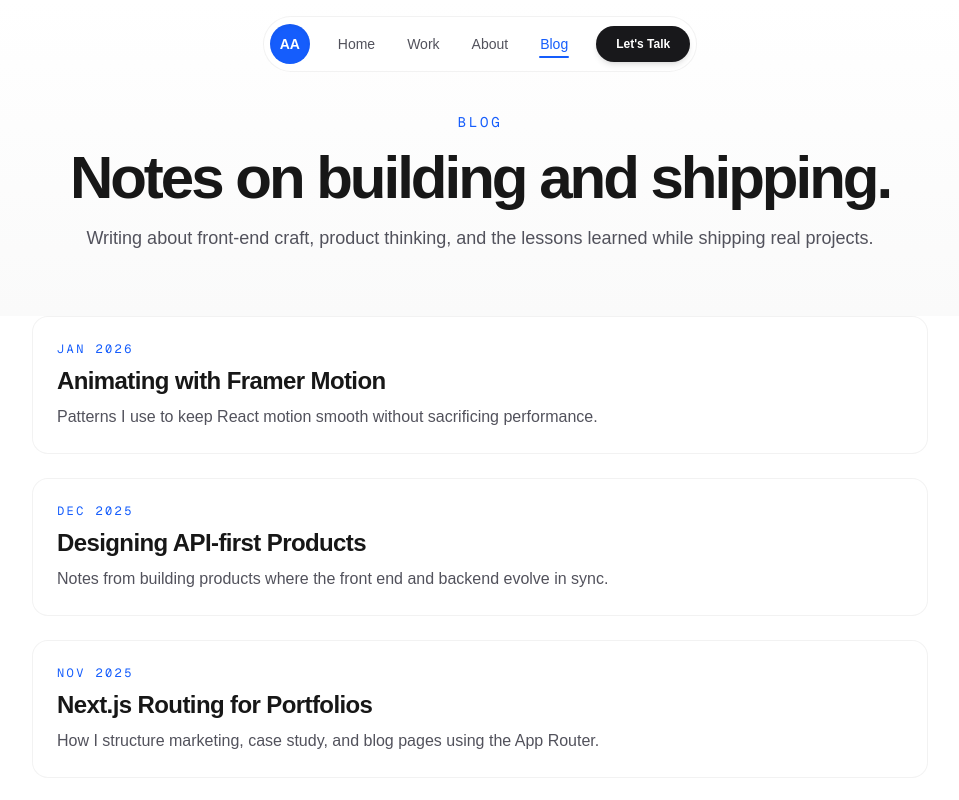
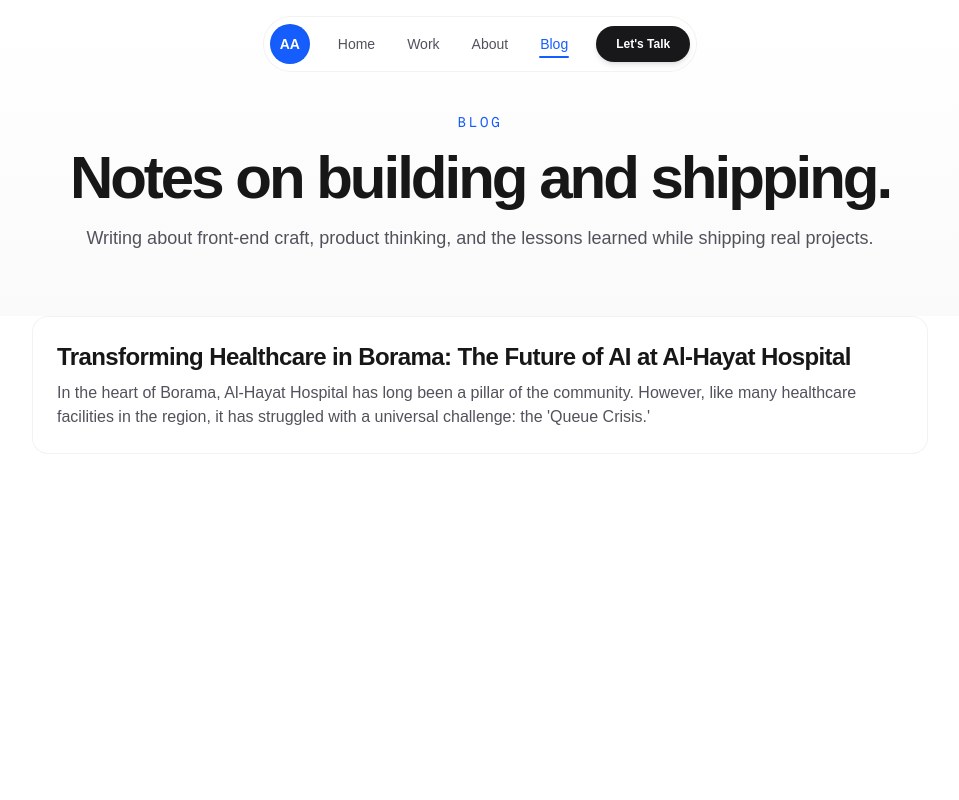
Before and after one commit to Abdulahia-39/portfolio, a Next.js app: page /blog in a window 1280 px wide. Shown: the top 800 px of the page, without its empty margins (160-1119 px from the left). Built offline with nearby package versions, Linux system fonts and the light colour scheme.

Commit message:
implemented blog feature

```diff
--- a/src/app/blog/[slug]/page.js
+++ b/src/app/blog/[slug]/page.js
@@ -1,24 +1,122 @@
 import Navbar from "@/components/navbar";
 import { posts } from "@/data/blog";
 import { notFound } from "next/navigation";
+import Image from "next/image";
+
+const slugify = (value) =>
+  value
+    .toLowerCase()
+    .trim()
+    .replace(/[^a-z0-9]+/g, "-")
+    .replace(/(^-|-$)+/g, "");
+
+const getPostUrl = (post) =>
+  post.url ?? (post.id ? String(post.id) : slugify(post.title));
+
+const getPostExcerpt = (post) => {
+  if (!post) return "";
+  const firstParagraph = post?.content?.find(
+    (block) => block.type === "paragraph" && block.text,
+  );
+  return firstParagraph?.text ?? "";
+};
+
+const findPostBySlug = (slug) =>
+  posts.find((post) => {
+    if (!slug) return false;
+    if (post.url === slug) return true;
+    const canonicalSlug = getPostUrl(post);
+    if (canonicalSlug === slug) return true;
+    if (slugify(post.title) === slug) return true;
+    if (post.id != null && String(post.id) === slug) return true;
+    return false;
+  });
+
+// app/blog/[slug]/page.js
+
+const renderContentBlock = (block, index) => {
+  if (!block) return null;
+
+  switch (block.type) {
+    case "header":
+      const Tag = block.level === 3 ? "h3" : "h2";
+      const sizeClass = block.level === 3 ? "text-2xl" : "text-3xl";
+      return (
+        <Tag
+          key={index}
+          className={`${sizeClass} font-bold text-zinc-900 dark:text-zinc-100 mt-12 mb-4 tracking-tight`}
+        >
+          {block.text}
+        </Tag>
+      );
+
+    case "list":
+      return (
+        <ul key={index} className="my-6 space-y-3 list-none">
+          {block.items?.map((item, itemIndex) => (
+            <li key={itemIndex} className="flex items-start">
+              <span className="text-blue-500 mr-3 mt-1.5 flex-shrink-0">•</span>
+              <span className="text-zinc-700 dark:text-zinc-300 leading-relaxed">
+                {item}
+              </span>
+            </li>
+          ))}
+        </ul>
+      );
+
+    case "paragraph":
+      return (
+        <p
+          key={index}
+          className="text-lg leading-8 text-zinc-700 dark:text-zinc-300 mb-6"
+        >
+          {block.text}
+        </p>
+      );
+
+    case "image":
+      return (
+        <figure key={index} className="my-12">
+          <div className="relative aspect-video overflow-hidden rounded-xl border border-zinc-200 dark:border-zinc-800">
+            <Image
+              src={block.src}
+              alt={block.alt || "Article image"}
+              fill
+              className="object-cover transition-transform duration-500 hover:scale-105"
+              sizes="(max-width: 768px) 100vw, 800px"
+            />
+          </div>
+          {block.caption && (
+            <figcaption className="mt-4 text-center text-sm text-zinc-500 dark:text-zinc-400 italic">
+              {block.caption}
+            </figcaption>
+          )}
+        </figure>
+      );
+
+    default:
+      return null;
+  }
+};
 
 export function generateStaticParams() {
-  return posts.map((post) => ({ slug: post.slug }));
+  return posts.map((post) => ({ slug: getPostUrl(post) }));
 }
 
-export function generateMetadata({ params }) {
-    const { slug } = params;
-  const post = posts.find((p) => p.slug === slug);
+export async function generateMetadata({ params }) {
+  const { slug } = await params;
+  const post = findPostBySlug(slug);
   if (!post) return { title: "Post not found" };
   return {
     title: `${post.title} — Blog`,
-    description: post.summary,
+    description: getPostExcerpt(post),
   };
 }
 
 export default async function BlogPostPage({ params }) {
-    const { slug } = await params;
-  const post = posts.find((p) => p.slug === slug);
+  const { slug } = await params; // <--- Await here
+  const post = findPostBySlug(slug);
+
   if (!post) {
     notFound();
   }
@@ -29,14 +127,11 @@ export default async function BlogPostPage({ params }) {
 
       <section className="pt-28 pb-16 px-6 bg-gradient-to-b from-white to-zinc-50 dark:from-black dark:to-zinc-950">
         <div className="max-w-3xl mx-auto space-y-4">
-          <p className="text-xs font-mono uppercase tracking-[0.2em] text-blue-600">
-            {post.date}
-          </p>
           <h1 className="text-4xl md:text-5xl font-bold tracking-tight dark:text-white">
             {post.title}
           </h1>
           <p className="text-lg text-zinc-600 dark:text-zinc-400">
-            {post.summary}
+            {getPostExcerpt(post)}
           </p>
         </div>
       </section>
@@ -44,7 +139,9 @@ export default async function BlogPostPage({ params }) {
       <section className="pb-24 px-6">
         <div className="max-w-3xl mx-auto space-y-8">
           <article className="prose prose-zinc dark:prose-invert max-w-none">
-            <p>{post.content}</p>
+            {post.content?.map((block, index) =>
+              renderContentBlock(block, index),
+            )}
           </article>
         </div>
       </section>
--- a/src/app/blog/page.js
+++ b/src/app/blog/page.js
@@ -1,6 +1,24 @@
 import Navbar from "@/components/navbar";
 import Link from "next/link";
 import { posts } from "@/data/blog";
+
+const slugify = (value) =>
+  value
+    .toLowerCase()
+    .trim()
+    .replace(/[^a-z0-9]+/g, "-")
+    .replace(/(^-|-$)+/g, "");
+
+const getPostUrl = (post) =>
+  post.url ?? post.slug ?? (post.id ? String(post.id) : slugify(post.title));
+
+const getPostSummary = (post) => {
+  if (post.summary) return post.summary;
+  const firstParagraph = post.content?.find(
+    (block) => block.type === "paragraph" && block.text,
+  );
+  return firstParagraph?.text ?? "";
+};
 
 export default function BlogPage() {
   return (
@@ -24,21 +42,20 @@ export default function BlogPage() {
 
       <section className="pb-24 px-6">
         <div className="max-w-4xl mx-auto grid gap-6">
-          {posts.map((post) => (
-            <Link key={post.slug} href={`/blog/${post.slug}`} className="block">
+          {posts.map((post) => {
+            const slug = getPostUrl(post);
+            const summary = getPostSummary(post);
+            return (
+              <Link key={post.id} href={`/blog/${slug}`} className="block">
                 <article className="p-6 rounded-2xl border border-black/5 dark:border-white/10 bg-white/60 dark:bg-zinc-900/60 backdrop-blur-sm hover:border-blue-500/30 transition-colors">
-                <p className="text-xs font-mono uppercase tracking-[0.2em] text-blue-600 mb-2">
-                  {post.date}
-                </p>
                   <h2 className="text-2xl font-bold tracking-tight dark:text-white mb-2">
                     {post.title}
                   </h2>
-                <p className="text-zinc-600 dark:text-zinc-400">
-                  {post.summary}
-                </p>
+                  <p className="text-zinc-600 dark:text-zinc-400">{summary}</p>
                 </article>
               </Link>
-          ))}
+            );
+          })}
         </div>
       </section>
     </main>
--- a/src/data/blog.js
+++ b/src/data/blog.js
@@ -1,32 +1,125 @@
+import { url } from "inspector";
+import agile from "@/assets/projectpics/agile.jpg";
+import { type } from "os";
+
 export const posts = [
   {
-    slug: "animating-with-framer-motion",
-    title: "Animating with Framer Motion",
-    date: "Jan 2026",
-    summary:
-      "Patterns I use to keep React motion smooth without sacrificing performance.",
-    content:
-      "This post covers motion layout, reduction of layout thrash, and using spring presets for consistency across components.",
-    tags: ["Framer Motion", "React", "Performance"],
-  },
-  {
-    slug: "designing-api-first-products",
-    title: "Designing API-first Products",
-    date: "Dec 2025",
-    summary:
-      "Notes from building products where the front end and backend evolve in sync.",
-    content:
-      "Thoughts on schema versioning, client contracts, and making DX reflect product priorities.",
-    tags: ["Product", "API", "DX"],
-  },
-  {
-    slug: "nextjs-routing-for-portfolios",
-    title: "Next.js Routing for Portfolios",
-    date: "Nov 2025",
-    summary:
-      "How I structure marketing, case study, and blog pages using the App Router.",
-    content:
-      "A pragmatic tour through layouts, nested routes, and dynamic params.",
-    tags: ["Next.js", "Routing"],
+    id: 1,
+    title:
+      "Transforming Healthcare in Borama: The Future of AI at Al-Hayat Hospital",
+    url: "transforming-healthcare-borama-ai-al-hayat",
+    content: [
+      {
+        type: "paragraph",
+        text: "In the heart of Borama, Al-Hayat Hospital has long been a pillar of the community. However, like many healthcare facilities in the region, it has struggled with a universal challenge: the 'Queue Crisis.'",
+      },
+      {
+        type: "paragraph",
+        text: "Currently, patients must travel up to 3 kilometers—often while feeling unwell—just to stand in a long line to book a future appointment. This manual process isn't just tiring; it’s inefficient and creates a crowded environment where infectious diseases can easily spread.",
+      },
+      {
+        type: "paragraph",
+        text: "But change is coming. Our latest project, the AI-Powered Consultation and Booking App, is designed to move Al-Hayat Hospital into the digital age.",
+      },
+      {
+        type: "header",
+        level: 2,
+        text: "The Problem: Beyond Just a Long Wait",
+      },
+      {
+        type: "paragraph",
+        text: "The current system at Al-Hayat is purely manual. This leads to:",
+      },
+      {
+        type: "list",
+        items: [
+          "Geographical Barriers: The 3km journey is a physical and financial burden.",
+          "Administrative Overload: Staff are overwhelmed by physical paperwork and constant phone calls.",
+          "Health Risks: Crowded waiting areas increase the risk of spreading infectious diseases.",
+          "High No-Show Rates: Without digital reminders, many appointments are simply forgotten.",
+        ],
+      },
+      {
+        type: "header",
+        level: 2,
+        text: "The Solution: A Smart Digital Gateway",
+      },
+      {
+        type: "paragraph",
+        text: "We aren't just building a booking app; we are building an Intelligent Triage System. By leveraging Artificial Intelligence, the app will act as a digital 'first responder.'",
+      },
+      {
+        type: "header",
+        level: 3,
+        text: "Key Features of the App:",
+      },
+      {
+        type: "list",
+        items: [
+          "AI Symptom Checker: Using Natural Language Processing (NLP), the app analyzes symptoms and suggests whether you need an urgent in-person visit or a simple video consultation.",
+          "Real-Time Booking: No more physical lines. Patients can see a doctor’s live schedule and book a slot in seconds.",
+          "Telemedicine Integration: For non-emergency cases, patients can consult with Al-Hayat’s specialists via secure video calls from home.",
+          "Instant Notifications: Automated SMS and email reminders ensure you never miss your appointment.",
+        ],
+      },
+      {
+        type: "header",
+        level: 2,
+        text: "How We’re Building It (The Tech Behind the Magic)",
+      },
+      {
+        type: "paragraph",
+        text: 'To ensure the app is reliable and secure, we adopted the Agile Methodology. This means we build the app in "sprints," constantly testing and improving it based on feedback from real doctors and patients at Al-Hayat.',
+      },
+      {
+        type: "image",
+        src: agile,
+        alt: "Agile development process",
+        caption: "Agile development process in action.",
+      },
+      {
+        type: "paragraph",
+        text: "Our technical stack is built for the future:",
+      },
+      {
+        type: "list",
+        items: [
+          "Frontend: Developed with JavaScript and frameworks like Flutter or React Native for a smooth experience on any smartphone.",
+          "Intelligence: Python powers the AI engine, ensuring clinical accuracy.",
+          "Security: A MongoDB database hosted on a scalable cloud ensures that your medical records are encrypted and HIPAA-compliant.",
+        ],
+      },
+      {
+        type: "header",
+        level: 3,
+        text: "Why It Matters",
+      },
+      {
+        type: "paragraph",
+        text: "By the end of this project, we expect to see a massive shift in how Borama accesses healthcare. We are aiming for a 40% reduction in administrative workload and a significant drop in hospital congestion.",
+      },
+      {
+        type: "paragraph",
+        text: "Most importantly, we are making healthcare safer. By triaging patients digitally, we keep the waiting rooms clear for those who truly need urgent, physical care.",
+      },
+      {
+        type: "header",
+        level: 3,
+        text: "Looking Ahead",
+      },
+      {
+        type: "paragraph",
+        text: "The AI Consultation and Booking App is more than just a piece of software; it is a commitment to the health of our community. As we move into the pilot phase at Al-Hayat Hospital, we invite the people of Borama to join us in this digital revolution.",
+      },
+      {
+        type: "header",
+        level: 3,
+        text: "The future of healthcare isn't in a waiting line—it’s in your hand.",
+      },
+      {
+        type: "paragraph",
+        text: "About the Author: Abdilahi Abdirahman is a Software Engineering student at Amoud University, dedicated to solving local problems through global technology.",
+      },
+    ],
   },
 ];
```
Also changed, not shown: src/assets/projectpics/agile.jpg (added). Lines whose indentation alone changed are shown as unchanged.
